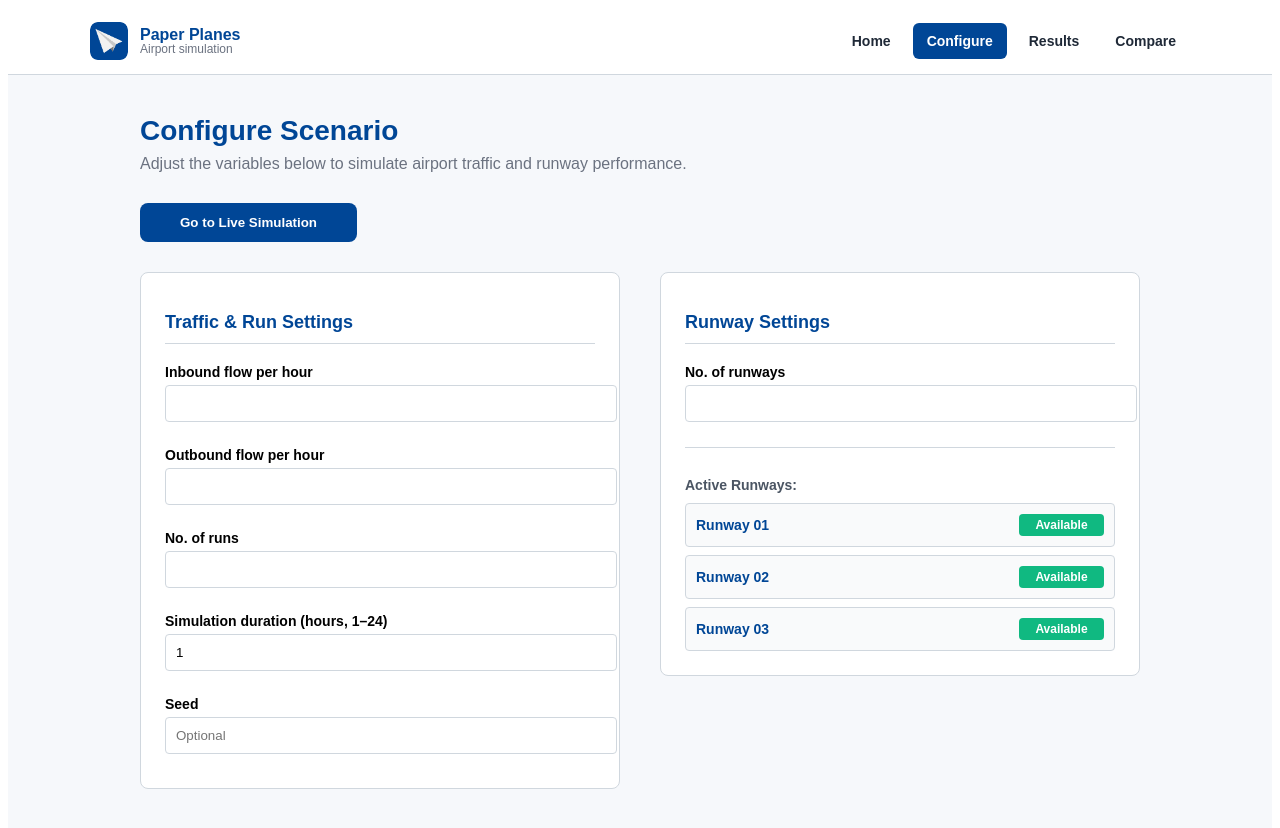
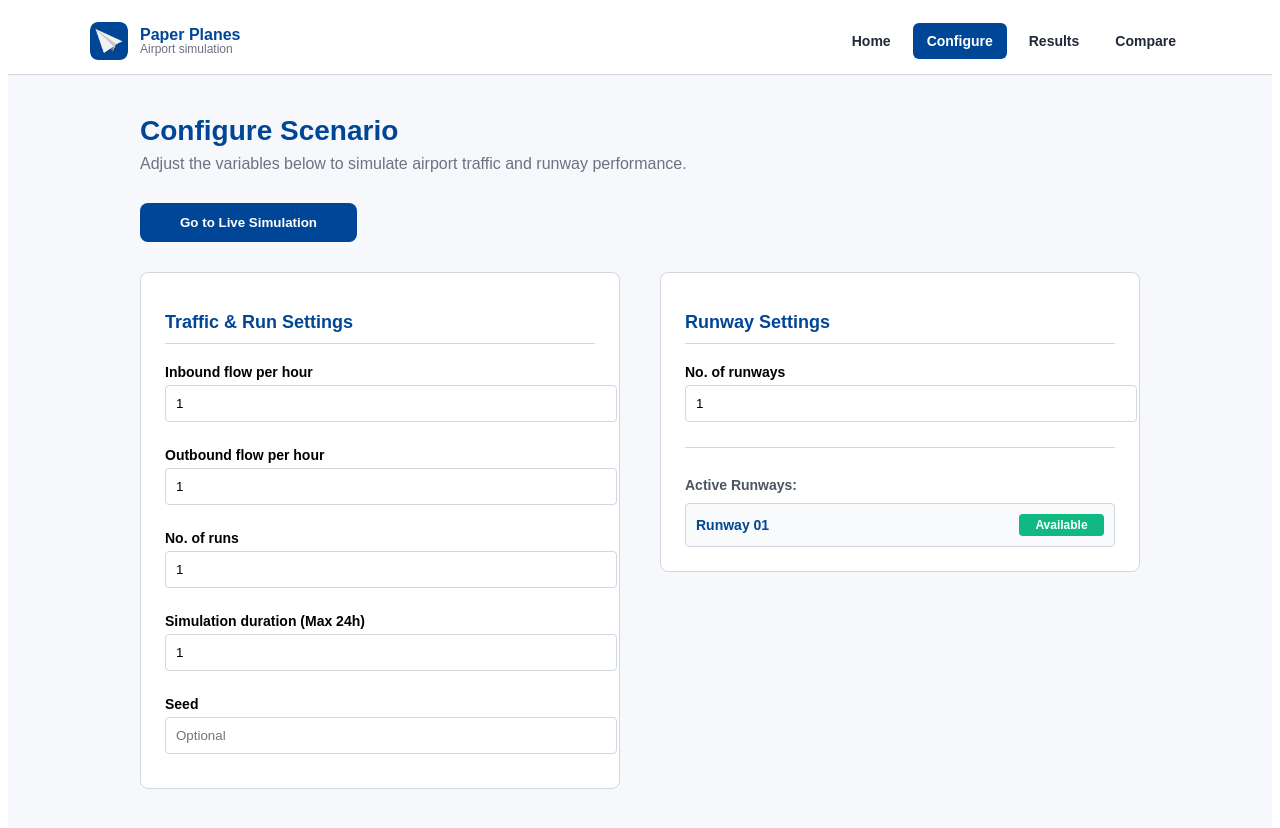
Before and after one commit to pinkie-py/paper-planes, a Next.js app in the folder web-client/: page /configure in a window 1280 px wide. Shown: the top 828 px of the page. Built offline with nearby package versions, Linux system fonts and the light colour scheme.

Commit message:
Added validation checks

```diff
--- a/web-client/app/configure/page.tsx
+++ b/web-client/app/configure/page.tsx
@@ -7,15 +7,22 @@ import Header from "@/components/header";
 const DS_BLUE = "#004696";
 const BORDER = "#d0d7de";
 
+const max_runways = 25;
+const max_inbound_flow_per_hour = 250;
+const max_outbound_flow_per_hour = 250;
+const max_runs = 50;
+const max_duration_hours = 24;
+
 const Configure: React.FC = () => {
   const router = useRouter();
+  const [errorField, setErrorField] = useState<string | null>(null);
 
   const [formData, setFormData] = useState({
-    inboundFlow: "",
-    outboundFlow: "",
-    numRuns: "",
+    inboundFlow: "1",
+    outboundFlow: "1",
+    numRuns: "1",
     seed: "",
-    runways: "",
+    runways: "1",
     durationHours: "1",
   });
 
@@ -23,6 +30,34 @@ const Configure: React.FC = () => {
 
   const handleChange = (e: React.ChangeEvent<HTMLInputElement>) => {
     const { name, value } = e.target;
+    const val = parseInt(value);
+
+    const limits: Record<string, number> = {
+      runways: max_runways,
+      inboundFlow: max_inbound_flow_per_hour,
+      outboundFlow: max_outbound_flow_per_hour,
+      numRuns: max_runs,
+      durationHours: max_duration_hours,
+    };
+
+    if (!isNaN(val)) {
+      if (limits[name] !== undefined && val > limits[name]) {
+        setErrorField(`${name}_max`);
+        return;
+      }
+
+      if ((name === "inboundFlow" || name === "outboundFlow") && val < 0) {
+        setErrorField(`${name}_min`);
+        return;
+      }
+
+      if ((name === "numRuns" || name === "durationHours" || name === "runways") && val < 1) {
+        setErrorField(`${name}_min`);
+        return;
+      }
+    }
+
+    setErrorField(null);
     setFormData((prev) => ({ ...prev, [name]: value }));
 
     if (name === "runways") {
@@ -38,18 +73,18 @@ const Configure: React.FC = () => {
     );
   };
 
-  const runwayCount = Math.max(1, parseInt(formData.runways) || 3);
+  const runwayCount = Math.min(max_runways, Math.max(1, parseInt(formData.runways) || 1));
   const displayCount = Math.min(runwayCount, 10);
 
   const handleRunSimulation = () => {
     const hours = Math.min(
-      24,
+      max_duration_hours,
       Math.max(1, Number(formData.durationHours) || 1)
     );
 
     const payload = {
-      inboundFlowRate: Number(formData.inboundFlow) || 15,
-      outboundFlowRate: Number(formData.outboundFlow) || 15,
+      inboundFlowRate: Number(formData.inboundFlow) || 0,
+      outboundFlowRate: Number(formData.outboundFlow) || 0,
       durationMinutes: hours * 60,
       runCount: Number(formData.numRuns) || 1,
       seed: formData.seed ? Number(formData.seed) : null,
@@ -70,36 +105,16 @@ const Configure: React.FC = () => {
   };
 
   return (
-    <div
-      style={{
-        minHeight: "100vh",
-        background: "#f6f8fb",
-        fontFamily: "sans-serif",
-      }}
-    >
+    <div style={{ minHeight: "100vh", background: "#f6f8fb", fontFamily: "sans-serif" }}>
       <Header />
 
-      <main
-        style={{
-          maxWidth: "1000px",
-          margin: "0 auto",
-          padding: "40px 20px",
-        }}
-      >
+      <main style={{ maxWidth: "1000px", margin: "0 auto", padding: "40px 20px" }}>
         <header style={{ marginBottom: "30px" }}>
-          <h1
-            style={{
-              fontSize: "28px",
-              fontWeight: "800",
-              color: DS_BLUE,
-              margin: 0,
-            }}
-          >
+          <h1 style={{ fontSize: "28px", fontWeight: "800", color: DS_BLUE, margin: 0 }}>
             Configure Scenario
           </h1>
           <p style={{ color: "#6b7280", marginTop: "8px" }}>
-            Adjust the variables below to simulate airport traffic and runway
-            performance.
+            Adjust the variables below to simulate airport traffic and runway performance.
           </p>
         </header>
 
@@ -120,32 +135,9 @@ const Configure: React.FC = () => {
           </button>
         </div>
 
-        <div
-          style={{
-            display: "grid",
-            gridTemplateColumns: "1fr 1fr",
-            gap: "40px",
-            alignItems: "start",
-          }}
-        >
-          <section
-            style={{
-              background: "white",
-              padding: "24px",
-              border: `1px solid ${BORDER}`,
-              borderRadius: "8px",
-            }}
-          >
-            <h2
-              style={{
-                fontSize: "18px",
-                fontWeight: "800",
-                marginBottom: "20px",
-                color: DS_BLUE,
-                borderBottom: `1px solid ${BORDER}`,
-                paddingBottom: "10px",
-              }}
-            >
+        <div style={{ display: "grid", gridTemplateColumns: "1fr 1fr", gap: "40px", alignItems: "start" }}>
+          <section style={{ background: "white", padding: "24px", border: `1px solid ${BORDER}`, borderRadius: "8px" }}>
+            <h2 style={{ fontSize: "18px", fontWeight: "800", marginBottom: "20px", color: DS_BLUE, borderBottom: `1px solid ${BORDER}`, paddingBottom: "10px" }}>
               Traffic & Run Settings
             </h2>
 
@@ -155,25 +147,45 @@ const Configure: React.FC = () => {
                 name="inboundFlow"
                 value={formData.inboundFlow}
                 onChange={handleChange}
+                min="0"
+                max={max_inbound_flow_per_hour}
               />
+              {errorField === "inboundFlow_max" && <ErrorMessage limit={max_inbound_flow_per_hour} />}
+              {errorField === "inboundFlow_min" && <p style={{ color: "#dc2626", fontSize: "12px", marginTop: "-10px", marginBottom: "5px", fontWeight: "600" }}>Cannot be less than 0.</p>}
+
               <InputBlock
                 label="Outbound flow per hour"
                 name="outboundFlow"
                 value={formData.outboundFlow}
                 onChange={handleChange}
+                min="0"
+                max={max_outbound_flow_per_hour}
               />
+              {errorField === "outboundFlow_max" && <ErrorMessage limit={max_outbound_flow_per_hour} />}
+              {errorField === "outboundFlow_min" && <p style={{ color: "#dc2626", fontSize: "12px", marginTop: "-10px", marginBottom: "5px", fontWeight: "600" }}>Cannot be less than 0.</p>}
+
               <InputBlock
                 label="No. of runs"
                 name="numRuns"
                 value={formData.numRuns}
                 onChange={handleChange}
+                min="1"
+                max={max_runs}
               />
+              {errorField === "numRuns_max" && <ErrorMessage limit={max_runs} />}
+              {errorField === "numRuns_min" && <p style={{ color: "#dc2626", fontSize: "12px", marginTop: "-10px", marginBottom: "5px", fontWeight: "600" }}>Minimum 1 run required.</p>}
+
               <InputBlock
-                label="Simulation duration (hours, 1–24)"
+                label={`Simulation duration (Max ${max_duration_hours}h)`}
                 name="durationHours"
                 value={formData.durationHours}
                 onChange={handleChange}
+                min="1"
+                max={max_duration_hours}
               />
+              {errorField === "durationHours_max" && <ErrorMessage limit={max_duration_hours} />}
+              {errorField === "durationHours_min" && <p style={{ color: "#dc2626", fontSize: "12px", marginTop: "-10px", marginBottom: "5px", fontWeight: "600" }}>Duration must be at least 1 hour.</p>}
+
               <InputBlock
                 label="Seed"
                 name="seed"
@@ -185,24 +197,8 @@ const Configure: React.FC = () => {
             </div>
           </section>
 
-          <section
-            style={{
-              background: "white",
-              padding: "24px",
-              border: `1px solid ${BORDER}`,
-              borderRadius: "8px",
-            }}
-          >
-            <h2
-              style={{
-                fontSize: "18px",
-                fontWeight: "800",
-                marginBottom: "20px",
-                color: DS_BLUE,
-                borderBottom: `1px solid ${BORDER}`,
-                paddingBottom: "10px",
-              }}
-            >
+          <section style={{ background: "white", padding: "24px", border: `1px solid ${BORDER}`, borderRadius: "8px" }}>
+            <h2 style={{ fontSize: "18px", fontWeight: "800", marginBottom: "20px", color: DS_BLUE, borderBottom: `1px solid ${BORDER}`, paddingBottom: "10px" }}>
               Runway Settings
             </h2>
 
@@ -211,60 +207,26 @@ const Configure: React.FC = () => {
               name="runways"
               value={formData.runways}
               onChange={handleChange}
+              min="1"
+              max={max_runways}
             />
+            {errorField === "runways_max" && <ErrorMessage limit={max_runways} />}
+            {errorField === "runways_min" && <p style={{ color: "#dc2626", fontSize: "12px", marginTop: "-10px", marginBottom: "5px", fontWeight: "600" }}>Minimum 1 runway required.</p>}
 
             {displayCount > 0 && (
-              <div
-                style={{
-                  marginTop: "25px",
-                  borderTop: `1px solid ${BORDER}`,
-                  paddingTop: "15px",
-                }}
-              >
-                <h3
-                  style={{
-                    fontSize: "14px",
-                    color: "#4b5563",
-                    marginBottom: "10px",
-                  }}
-                >
-                  Active Runways:
-                </h3>
-
+              <div style={{ marginTop: "25px", borderTop: `1px solid ${BORDER}`, paddingTop: "15px" }}>
+                <h3 style={{ fontSize: "14px", color: "#4b5563", marginBottom: "10px" }}>Active Runways:</h3>
                 <div style={{ display: "grid", gap: "8px" }}>
                   {Array.from({ length: displayCount }).map((_, i) => {
                     const isClosed = closedRunways.includes(i);
                     return (
-                      <div
-                        key={i}
-                        style={{
-                          padding: "10px",
-                          background: "#f9fafb",
-                          border: `1px solid ${BORDER}`,
-                          borderRadius: "4px",
-                          display: "flex",
-                          justifyContent: "space-between",
-                          alignItems: "center",
-                          fontSize: "14px",
-                        }}
-                      >
+                      <div key={i} style={{ padding: "10px", background: "#f9fafb", border: `1px solid ${BORDER}`, borderRadius: "4px", display: "flex", justifyContent: "space-between", alignItems: "center", fontSize: "14px" }}>
                         <span style={{ fontWeight: "700", color: DS_BLUE }}>
                           Runway {String(i + 1).padStart(2, "0")}
                         </span>
-
                         <button
                           onClick={() => toggleRunwayStatus(i)}
-                          style={{
-                            padding: "4px 10px",
-                            borderRadius: "4px",
-                            border: "none",
-                            cursor: "pointer",
-                            fontSize: "12px",
-                            fontWeight: "600",
-                            color: "white",
-                            background: isClosed ? "#dc2626" : "#10b981",
-                            minWidth: "85px",
-                          }}
+                          style={{ padding: "4px 10px", borderRadius: "4px", border: "none", cursor: "pointer", fontSize: "12px", fontWeight: "600", color: "white", background: isClosed ? "#dc2626" : "#10b981", minWidth: "85px" }}
                         >
                           {isClosed ? "Closed" : "Available"}
                         </button>
@@ -272,18 +234,6 @@ const Configure: React.FC = () => {
                     );
                   })}
                 </div>
-
-                {runwayCount > 10 && (
-                  <p
-                    style={{
-                      fontSize: "12px",
-                      color: "#ef4444",
-                      marginTop: "8px",
-                    }}
-                  >
-                    Displaying first 10 runways only.
-                  </p>
-                )}
               </div>
             )}
           </section>
@@ -293,23 +243,15 @@ const Configure: React.FC = () => {
   );
 };
 
-const InputBlock = ({
-  label,
-  name,
-  value,
-  onChange,
-  placeholder = "",
-  type = "number",
-}: any) => (
+const ErrorMessage = ({ limit }: { limit: number }) => (
+  <p style={{ color: "#dc2626", fontSize: "12px", marginTop: "-10px", marginBottom: "5px", fontWeight: "600" }}>
+    Maximum {limit} allowed.
+  </p>
+);
+
+const InputBlock = ({ label, name, value, onChange, placeholder = "", type = "number", max, min }: any) => (
   <div style={{ marginBottom: "10px" }}>
-    <label
-      style={{
-        display: "block",
-        marginBottom: "5px",
-        fontSize: "14px",
-        fontWeight: "600",
-      }}
-    >
+    <label style={{ display: "block", marginBottom: "5px", fontSize: "14px", fontWeight: "600" }}>
       {label}
     </label>
     <input
@@ -318,6 +260,8 @@ const InputBlock = ({
       value={value}
       onChange={onChange}
       placeholder={placeholder}
+      max={max}
+      min={min}
       style={{
         width: "100%",
         padding: "10px",
```
Also changed, not shown: 1 other file (tests, documents, lock files or other folders).
